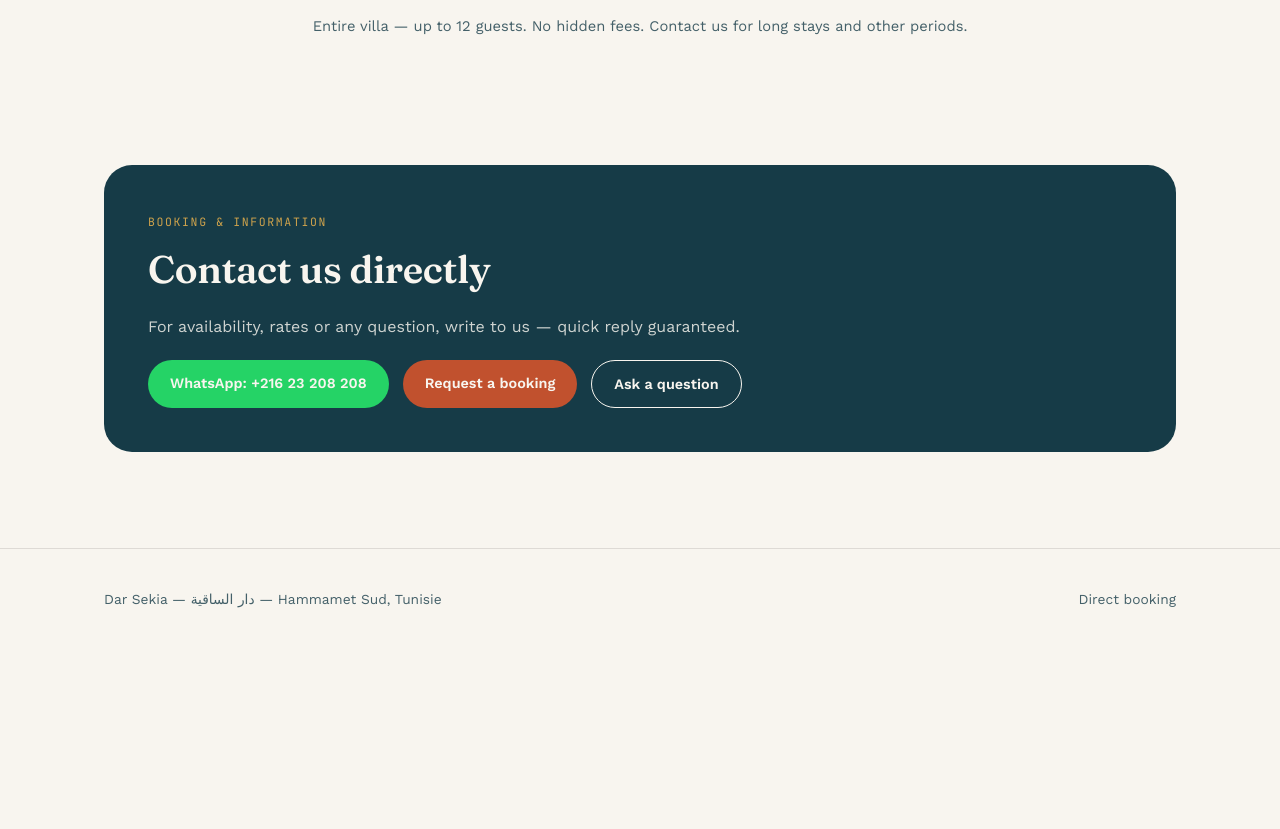
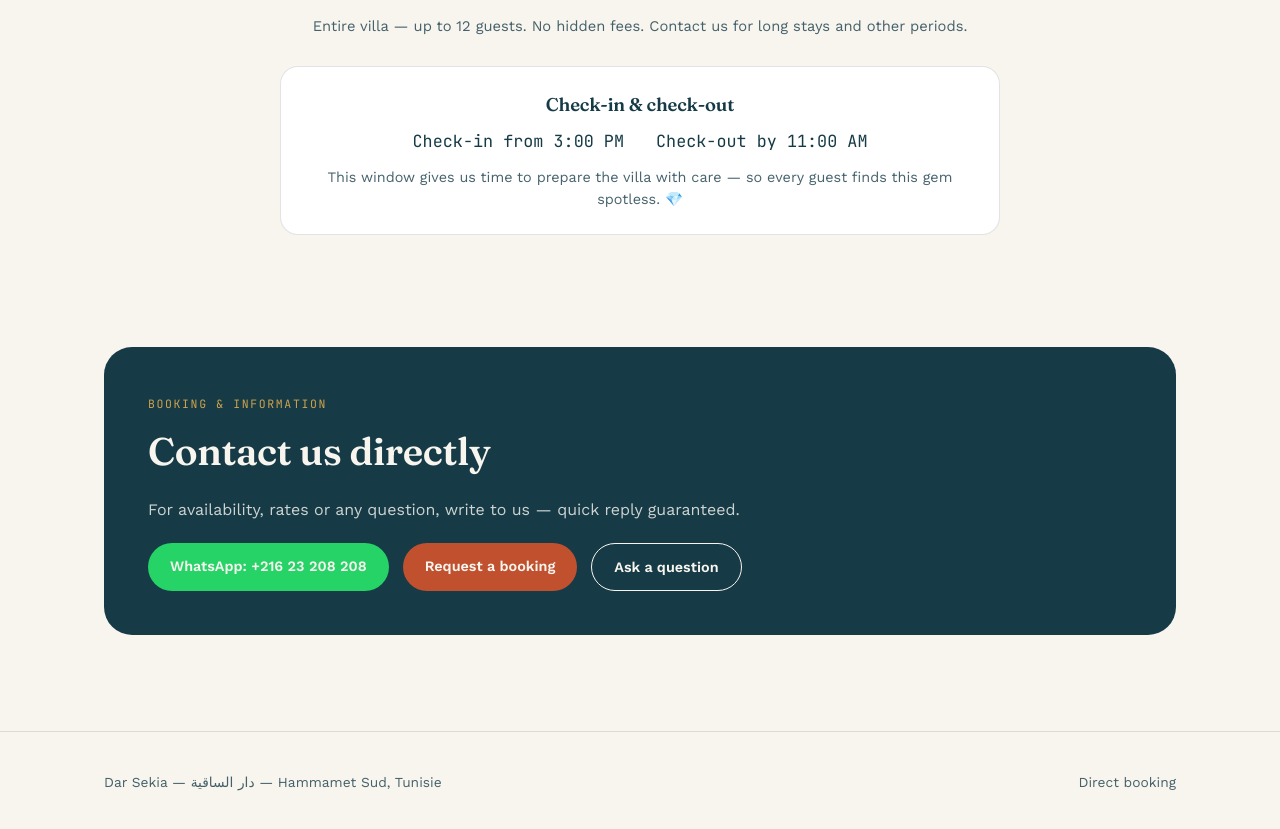
Before and after one commit to iammarfr2000-sys/dar-sekia, a plain HTML site: page index.html in a window 1280 px wide. Shown: the part 5660-6489 px from the top of the page. Before the commit the page ends 6311 px from the top, so only its background shows below. Drawn offline with nearby package versions, Linux system fonts and the light colour scheme.

Commit message:
Check-in 15h / check-out 11h avec note bijou

```diff
--- a/i18n.js
+++ b/i18n.js
@@ -27,7 +27,7 @@ const I18N = {
     near4: "À 10 min en voiture — parc d'attractions et parc aquatique, parfait pour les enfants.",
     near5_title: 'Festival International de Hammamet', near5: "À 10 min en voiture — chaque été, concerts et spectacles dans l'amphithéâtre en bord de mer.",
     near6_title: 'Médina de Hammamet', near6: 'À 12 min en voiture — la vieille ville historique, sa kasbah, son souk et sa plage au pied des remparts.',
-    price_eyebrow: 'Tarifs transparents', price_title: 'Tarif de la nuitée', price_season_high: 'Haute saison — du 15 juillet au 31 août', price_we_label: 'Vendredi & samedi', price_we_amount: '300 € / nuit', price_we_alt: 'ou 1 000 DT', price_wk_label: 'Dimanche à jeudi — -30%', price_wk_amount: '210 € / nuit', price_wk_alt: 'ou 700 DT', price_season_sep: 'Septembre — -50% sur tous les tarifs', price_sep_we_amount: '150 € / nuit', price_sep_we_alt: 'ou 500 DT (ven. & sam.)', price_sep_wk_amount: '105 € / nuit', price_sep_wk_alt: 'ou 350 DT (dim. à jeu.)', price_note: 'Villa entière — jusqu\'à 12 personnes. Aucun frais caché. Contactez-nous pour les longs séjours et les autres périodes.', contact_eyebrow: 'Réservation & informations', contact_title: 'Contactez-nous directement',
+    price_eyebrow: 'Tarifs transparents', price_title: 'Tarif de la nuitée', price_season_high: 'Haute saison — du 15 juillet au 31 août', price_we_label: 'Vendredi & samedi', price_we_amount: '300 € / nuit', price_we_alt: 'ou 1 000 DT', price_wk_label: 'Dimanche à jeudi — -30%', price_wk_amount: '210 € / nuit', price_wk_alt: 'ou 700 DT', price_season_sep: 'Septembre — -50% sur tous les tarifs', price_sep_we_amount: '150 € / nuit', price_sep_we_alt: 'ou 500 DT (ven. & sam.)', price_sep_wk_amount: '105 € / nuit', price_sep_wk_alt: 'ou 350 DT (dim. à jeu.)', price_note: 'Villa entière — jusqu\'à 12 personnes. Aucun frais caché. Contactez-nous pour les longs séjours et les autres périodes.', checkin_title: 'Arrivée & départ', checkin_in: 'Arrivée à partir de 15h', checkin_out: 'Départ avant 11h', checkin_note: 'Ce créneau nous laisse le temps de préparer la villa avec soin — pour que chaque hôte retrouve ce bijou impeccable. 💎', contact_eyebrow: 'Réservation & informations', contact_title: 'Contactez-nous directement',
     contact_text: 'Pour connaître les disponibilités, les tarifs ou poser une question, écrivez-nous — réponse rapide garantie.',
     contact_book: 'Demander une réservation', contact_ask: 'Poser une question', contact_wa: 'WhatsApp : +216 23 208 208',
     footer_note: 'Réservation directe',
@@ -64,7 +64,7 @@ const I18N = {
     near4: '10 min by car — amusement and water park, perfect for kids.',
     near5_title: 'Hammamet International Festival', near5: '10 min by car — every summer, concerts and shows in the seaside amphitheatre.',
     near6_title: 'Hammamet Medina', near6: '12 min by car — the historic old town, its kasbah, souk and beach at the foot of the ramparts.',
-    price_eyebrow: 'Transparent pricing', price_title: 'Nightly rate', price_season_high: 'High season — July 15 to August 31', price_we_label: 'Friday & Saturday', price_we_amount: '€300 / night', price_we_alt: 'or 1,000 TND', price_wk_label: 'Sunday to Thursday — 30% off', price_wk_amount: '€210 / night', price_wk_alt: 'or 700 TND', price_season_sep: 'September — 50% off all rates', price_sep_we_amount: '€150 / night', price_sep_we_alt: 'or 500 TND (Fri & Sat)', price_sep_wk_amount: '€105 / night', price_sep_wk_alt: 'or 350 TND (Sun to Thu)', price_note: 'Entire villa — up to 12 guests. No hidden fees. Contact us for long stays and other periods.', contact_eyebrow: 'Booking & information', contact_title: 'Contact us directly',
+    price_eyebrow: 'Transparent pricing', price_title: 'Nightly rate', price_season_high: 'High season — July 15 to August 31', price_we_label: 'Friday & Saturday', price_we_amount: '€300 / night', price_we_alt: 'or 1,000 TND', price_wk_label: 'Sunday to Thursday — 30% off', price_wk_amount: '€210 / night', price_wk_alt: 'or 700 TND', price_season_sep: 'September — 50% off all rates', price_sep_we_amount: '€150 / night', price_sep_we_alt: 'or 500 TND (Fri & Sat)', price_sep_wk_amount: '€105 / night', price_sep_wk_alt: 'or 350 TND (Sun to Thu)', price_note: 'Entire villa — up to 12 guests. No hidden fees. Contact us for long stays and other periods.', checkin_title: 'Check-in & check-out', checkin_in: 'Check-in from 3:00 PM', checkin_out: 'Check-out by 11:00 AM', checkin_note: 'This window gives us time to prepare the villa with care — so every guest finds this gem spotless. 💎', contact_eyebrow: 'Booking & information', contact_title: 'Contact us directly',
     contact_text: 'For availability, rates or any question, write to us — quick reply guaranteed.',
     contact_book: 'Request a booking', contact_ask: 'Ask a question', contact_wa: 'WhatsApp: +216 23 208 208',
     footer_note: 'Direct booking',
@@ -101,7 +101,7 @@ const I18N = {
     near4: '10 Min. mit dem Auto — Freizeit- und Wasserpark, perfekt für Kinder.',
     near5_title: 'Internationales Festival von Hammamet', near5: '10 Min. mit dem Auto — jeden Sommer Konzerte und Shows im Amphitheater am Meer.',
     near6_title: 'Medina von Hammamet', near6: '12 Min. mit dem Auto — die historische Altstadt mit Kasbah, Souk und Strand am Fuße der Stadtmauer.',
-    price_eyebrow: 'Transparente Preise', price_title: 'Preis pro Nacht', price_season_high: 'Hochsaison — 15. Juli bis 31. August', price_we_label: 'Freitag & Samstag', price_we_amount: '300 € / Nacht', price_we_alt: 'oder 1.000 TND', price_wk_label: 'Sonntag bis Donnerstag — 30% Rabatt', price_wk_amount: '210 € / Nacht', price_wk_alt: 'oder 700 TND', price_season_sep: 'September — 50% Rabatt auf alle Preise', price_sep_we_amount: '150 € / Nacht', price_sep_we_alt: 'oder 500 TND (Fr & Sa)', price_sep_wk_amount: '105 € / Nacht', price_sep_wk_alt: 'oder 350 TND (So bis Do)', price_note: 'Ganze Villa — bis zu 12 Gäste. Keine versteckten Kosten. Kontaktieren Sie uns für längere Aufenthalte und andere Zeiträume.', contact_eyebrow: 'Buchung & Informationen', contact_title: 'Kontaktieren Sie uns direkt',
+    price_eyebrow: 'Transparente Preise', price_title: 'Preis pro Nacht', price_season_high: 'Hochsaison — 15. Juli bis 31. August', price_we_label: 'Freitag & Samstag', price_we_amount: '300 € / Nacht', price_we_alt: 'oder 1.000 TND', price_wk_label: 'Sonntag bis Donnerstag — 30% Rabatt', price_wk_amount: '210 € / Nacht', price_wk_alt: 'oder 700 TND', price_season_sep: 'September — 50% Rabatt auf alle Preise', price_sep_we_amount: '150 € / Nacht', price_sep_we_alt: 'oder 500 TND (Fr & Sa)', price_sep_wk_amount: '105 € / Nacht', price_sep_wk_alt: 'oder 350 TND (So bis Do)', price_note: 'Ganze Villa — bis zu 12 Gäste. Keine versteckten Kosten. Kontaktieren Sie uns für längere Aufenthalte und andere Zeiträume.', checkin_title: 'Check-in & Check-out', checkin_in: 'Check-in ab 15:00 Uhr', checkin_out: 'Check-out bis 11:00 Uhr', checkin_note: 'Dieses Zeitfenster gibt uns Zeit, die Villa sorgfältig vorzubereiten — damit jeder Gast dieses Juwel makellos vorfindet. 💎', contact_eyebrow: 'Buchung & Informationen', contact_title: 'Kontaktieren Sie uns direkt',
     contact_text: 'Für Verfügbarkeit, Preise oder Fragen schreiben Sie uns — schnelle Antwort garantiert.',
     contact_book: 'Buchung anfragen', contact_ask: 'Frage stellen', contact_wa: 'WhatsApp: +216 23 208 208',
     footer_note: 'Direktbuchung',
@@ -138,7 +138,7 @@ const I18N = {
     near4: '10 دقائق بالسيارة — مدينة ملاهي وألعاب مائية، مثالية للأطفال.',
     near5_title: 'مهرجان الحمّامات الدولي', near5: '10 دقائق بالسيارة — كل صيف، حفلات وعروض في المسرح المطل على البحر.',
     near6_title: 'المدينة العتيقة بالحمّامات', near6: '12 دقيقة بالسيارة — المدينة التاريخية، قصبتها، سوقها وشاطئها عند أسوارها.',
-    price_eyebrow: 'أسعار شفافة', price_title: 'سعر الليلة', price_season_high: 'الموسم المرتفع — من 15 جويلية إلى 31 أوت', price_we_label: 'الجمعة والسبت', price_we_amount: '300 يورو / الليلة', price_we_alt: 'أو 1000 دينار', price_wk_label: 'من الأحد إلى الخميس — تخفيض 30%', price_wk_amount: '210 يورو / الليلة', price_wk_alt: 'أو 700 دينار', price_season_sep: 'سبتمبر — تخفيض 50% على جميع الأسعار', price_sep_we_amount: '150 يورو / الليلة', price_sep_we_alt: 'أو 500 دينار (الجمعة والسبت)', price_sep_wk_amount: '105 يورو / الليلة', price_sep_wk_alt: 'أو 350 دينار (الأحد إلى الخميس)', price_note: 'الفيلا كاملة — حتى 12 شخصاً. لا رسوم خفية. اتصلوا بنا للإقامات الطويلة والفترات الأخرى.', contact_eyebrow: 'الحجز والمعلومات', contact_title: 'اتصل بنا مباشرة',
+    price_eyebrow: 'أسعار شفافة', price_title: 'سعر الليلة', price_season_high: 'الموسم المرتفع — من 15 جويلية إلى 31 أوت', price_we_label: 'الجمعة والسبت', price_we_amount: '300 يورو / الليلة', price_we_alt: 'أو 1000 دينار', price_wk_label: 'من الأحد إلى الخميس — تخفيض 30%', price_wk_amount: '210 يورو / الليلة', price_wk_alt: 'أو 700 دينار', price_season_sep: 'سبتمبر — تخفيض 50% على جميع الأسعار', price_sep_we_amount: '150 يورو / الليلة', price_sep_we_alt: 'أو 500 دينار (الجمعة والسبت)', price_sep_wk_amount: '105 يورو / الليلة', price_sep_wk_alt: 'أو 350 دينار (الأحد إلى الخميس)', price_note: 'الفيلا كاملة — حتى 12 شخصاً. لا رسوم خفية. اتصلوا بنا للإقامات الطويلة والفترات الأخرى.', checkin_title: 'الوصول والمغادرة', checkin_in: 'الوصول ابتداءً من الساعة 15:00', checkin_out: 'المغادرة قبل الساعة 11:00', checkin_note: 'هذا الوقت يتيح لنا تحضير الفيلا بعناية — ليجد كل ضيف هذه الجوهرة في أبهى حلة. 💎', contact_eyebrow: 'الحجز والمعلومات', contact_title: 'اتصل بنا مباشرة',
     contact_text: 'لمعرفة التوفر أو الأسعار أو لطرح أي سؤال، راسلنا — رد سريع مضمون.',
     contact_book: 'اطلب حجزاً', contact_ask: 'اطرح سؤالاً', contact_wa: 'واتساب: +216 23 208 208',
     footer_note: 'حجز مباشر',
--- a/index.html
+++ b/index.html
@@ -234,6 +234,15 @@
     </div>
 
     <p style="text-align:center; margin-top:18px; font-size:0.92rem; color:var(--sea-deep-80);" data-i18n="price_note">Villa entière — jusqu'à 12 personnes. Aucun frais caché. Contactez-nous pour les longs séjours et les autres périodes.</p>
+
+    <div class="feature-card" style="max-width:720px; margin:28px auto 0; text-align:center; padding:24px;">
+      <h3 data-i18n="checkin_title">Arrivée &amp; départ</h3>
+      <div style="display:flex; justify-content:center; gap:32px; flex-wrap:wrap; font-family:var(--mono); font-size:1.05rem; color:var(--sea-deep); margin-top:8px;">
+        <span data-i18n="checkin_in">Arrivée à partir de 15h</span>
+        <span data-i18n="checkin_out">Départ avant 11h</span>
+      </div>
+      <p style="margin-top:12px; margin-bottom:0; font-size:0.9rem; color:var(--sea-deep-80);" data-i18n="checkin_note">Ce créneau nous laisse le temps de préparer la villa avec soin — pour que chaque hôte retrouve ce bijou impeccable. 💎</p>
+    </div>
   </div>
 </section>
 
```
